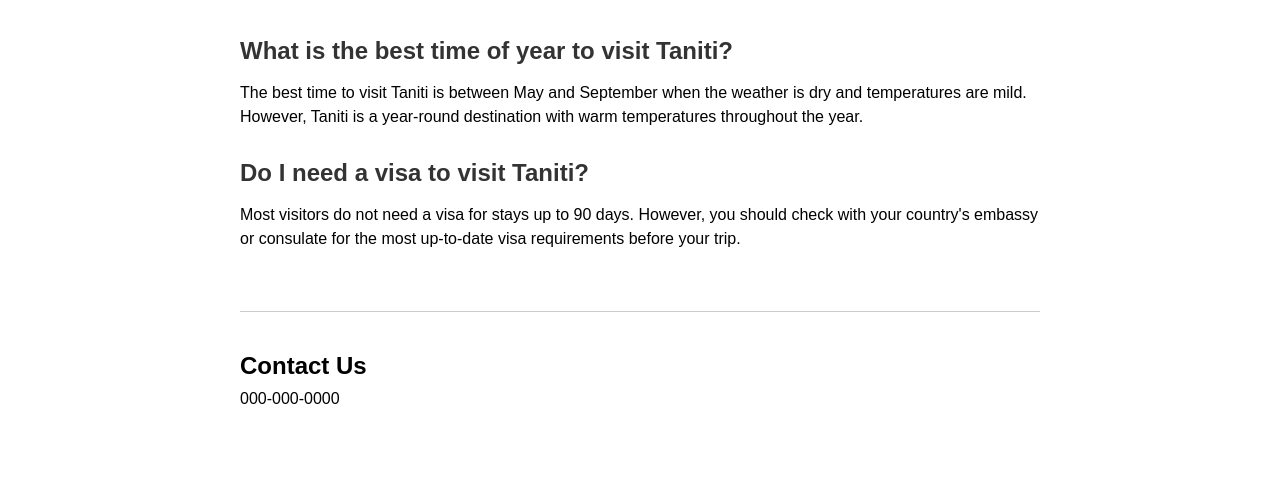
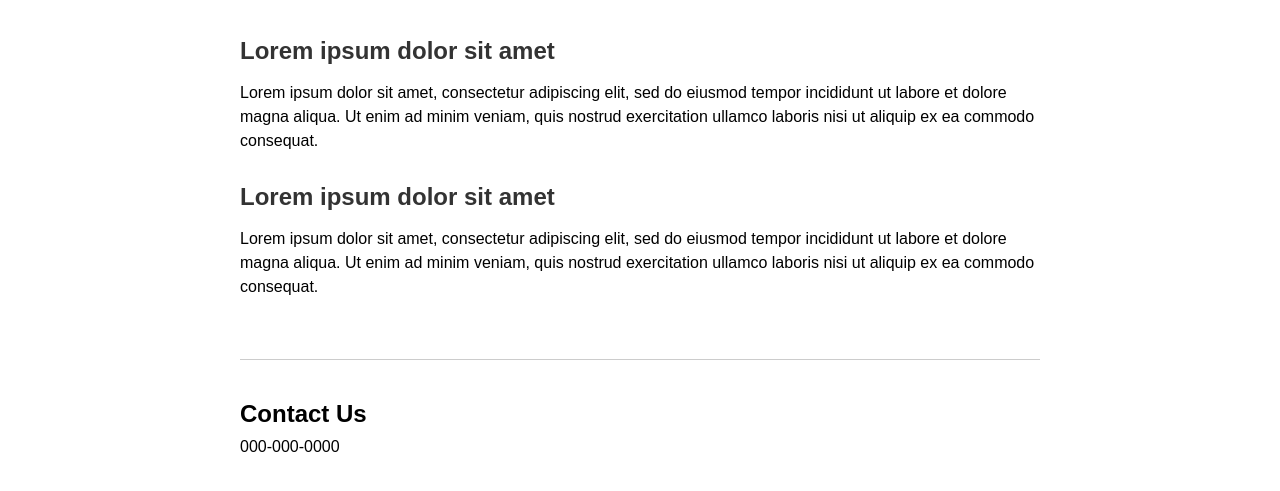
Before and after one commit to masonjackson007/masonjackson007.github.io, a plain HTML site: page faq.html in a window 1280 px wide. Shown: the part 177-668 px from the top of the page. Drawn offline with Linux system fonts and the light colour scheme.

Commit message:
Edits text on faq.html

```diff
--- a/faq.html
+++ b/faq.html
@@ -21,13 +21,13 @@
         <h1>Your questions answered!</h1>
 
         <div class="faq-item">
-            <h2>What is the best time of year to visit Taniti?</h2>
-            <p>The best time to visit Taniti is between May and September when the weather is dry and temperatures are mild. However, Taniti is a year-round destination with warm temperatures throughout the year.</p>
+            <h2>Lorem ipsum dolor sit amet</h2>
+            <p>Lorem ipsum dolor sit amet, consectetur adipiscing elit, sed do eiusmod tempor incididunt ut labore et dolore magna aliqua. Ut enim ad minim veniam, quis nostrud exercitation ullamco laboris nisi ut aliquip ex ea commodo consequat.</p>
         </div>
 
         <div class="faq-item">
-            <h2>Do I need a visa to visit Taniti?</h2>
-            <p>Most visitors do not need a visa for stays up to 90 days. However, you should check with your country's embassy or consulate for the most up-to-date visa requirements before your trip.</p>
+            <h2>Lorem ipsum dolor sit amet</h2>
+            <p>Lorem ipsum dolor sit amet, consectetur adipiscing elit, sed do eiusmod tempor incididunt ut labore et dolore magna aliqua. Ut enim ad minim veniam, quis nostrud exercitation ullamco laboris nisi ut aliquip ex ea commodo consequat.</p>
         </div>
 
         <div class="contact-info">
```
